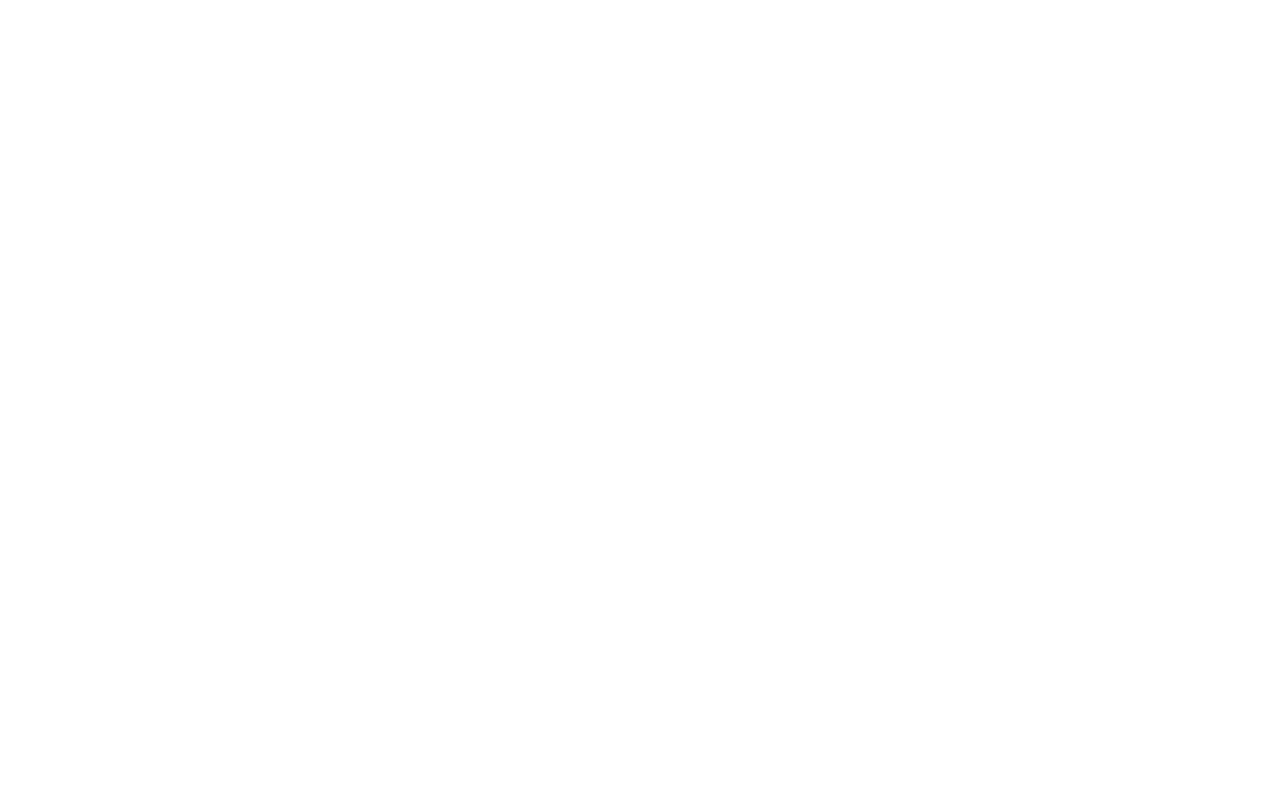
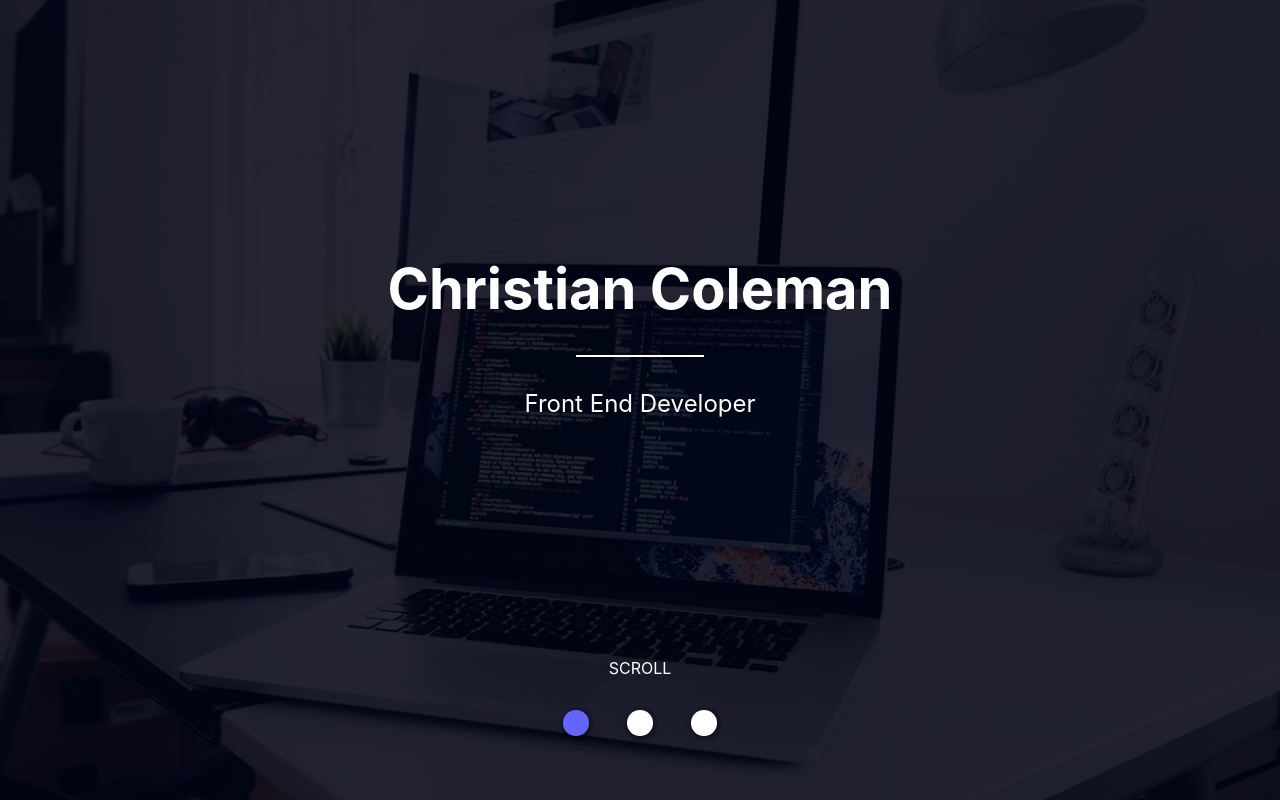
Before and after one commit to ChrisCodeCole/personal-portfolio-v2, a React (Create React App) app: page / in a window 1280 px wide. Built offline with nearby package versions, Linux system fonts and the light colour scheme.

Commit message:
landing page css before navbar & logo

```diff
--- a/package.json
+++ b/package.json
@@ -10,7 +10,9 @@
 		"react": "^16.13.0",
 		"react-dom": "^16.13.0",
 		"react-redux": "^7.2.0",
-		"react-scripts": "3.4.0"
+		"react-router-dom": "^5.1.2",
+		"react-scripts": "3.4.0",
+		"react-spring": "^8.0.27"
 	},
 	"scripts": {
 		"start": "react-scripts start",
--- a/src/App.js
+++ b/src/App.js
@@ -1,7 +1,20 @@
 import React from 'react';
+import { BrowserRouter as Router, Switch, Route, Link } from 'react-router-dom';
+import Landing from './components/pages/Landing/Landing';
 
 function App() {
-	return <div className='App'></div>;
+	return (
+		<Router>
+			<div className='App'>
+				<Switch>
+					<Route exact path='/'>
+						<Landing />
+					</Route>
+					<Route path='/projects'></Route>
+				</Switch>
+			</div>
+		</Router>
+	);
 }
 
 export default App;
--- /dev/null
+++ b/src/components/pages/Landing/Landing.js
@@ -0,0 +1,20 @@
+import React from 'react';
+import classes from './Landing.module.css';
+
+export default function Landing() {
+	return (
+		<div className={classes.landingWrapper}>
+			<h1 className={classes.nameHeader}>Christian Coleman</h1>
+			<span className={classes.headerSeparator} />
+			<h3 className={classes.subHeader}> Front End Developer</h3>
+			<div className={classes.bottomContainer}>
+				<span className={classes.scrollText}>SCROLL</span>
+				<div className={classes.bubblesWrapper}>
+					<span className={classes.bubbles} />
+					<span className={classes.bubbles} />
+					<span className={classes.bubbles} />
+				</div>
+			</div>
+		</div>
+	);
+}
--- /dev/null
+++ b/src/components/pages/Landing/Landing.module.css
@@ -0,0 +1,104 @@
+.landingWrapper {
+	height: 100vh;
+	width: 100vw;
+	overflow: hidden;
+	background: linear-gradient(rgba(0, 0, 15, 0.85), rgba(0, 0, 15, 0.85)),
+		url('../../../assets/intro-bg-computer.jpeg') no-repeat center;
+	background-size: cover;
+	display: flex;
+	flex-direction: column;
+	align-items: center;
+	justify-content: center;
+	position: relative;
+}
+
+.bottomContainer {
+	position: absolute;
+	display: flex;
+	flex-direction: column;
+	align-items: center;
+	justify-content: flex-end;
+	width: 100%;
+	bottom: 0;
+}
+
+.nameHeader {
+	color: var(--main-textColor);
+	font-size: 3.5rem;
+	text-align: center;
+}
+
+.headerSeparator {
+	margin-top: 2.5%;
+	margin-bottom: 2.5%;
+	border: 1.5px solid white;
+	width: 10%;
+}
+
+.subHeader {
+	color: var(--main-textColor);
+	font-size: 1.5rem;
+	font-weight: normal;
+	text-align: center;
+	margin-bottom: 10%;
+}
+
+.scrollText {
+	color: var(--main-textColor);
+	margin-bottom: 2.5%;
+}
+
+.bubblesWrapper {
+	display: flex;
+	width: 100%;
+	justify-content: center;
+	margin-bottom: 5%;
+}
+
+.bubbles {
+	display: inline-block;
+	height: 2vw;
+	width: 2vw;
+	border-radius: 50%;
+	background-color: var(--main-textColor);
+	box-shadow: 1px 1px 3px 3px rgba(0, 0, 0, 0.3);
+	margin-right: 3%;
+	cursor: pointer;
+}
+
+.bubbles:first-child {
+	background-color: rgb(100, 100, 255);
+}
+
+.bubbles:last-child {
+	margin-right: 0;
+}
+
+@media only screen and (max-width: 600px) {
+	.nameHeader {
+		font-size: 2rem;
+	}
+
+	.subHeader {
+		font-size: 1rem;
+	}
+
+	.headerSeparator {
+		margin-top: 7.5%;
+		margin-bottom: 7.5%;
+	}
+
+	.scrollText {
+		margin-bottom: 7.5%;
+	}
+
+	.bubblesWrapper {
+		margin-bottom: 10%;
+	}
+
+	.bubbles {
+		height: 5vw;
+		width: 5vw;
+		margin-right: 5%;
+	}
+}
```
Also changed, not shown: src/assets/intro-bg-computer.jpeg (added), 1 other file (tests, documents, lock files or other folders).
